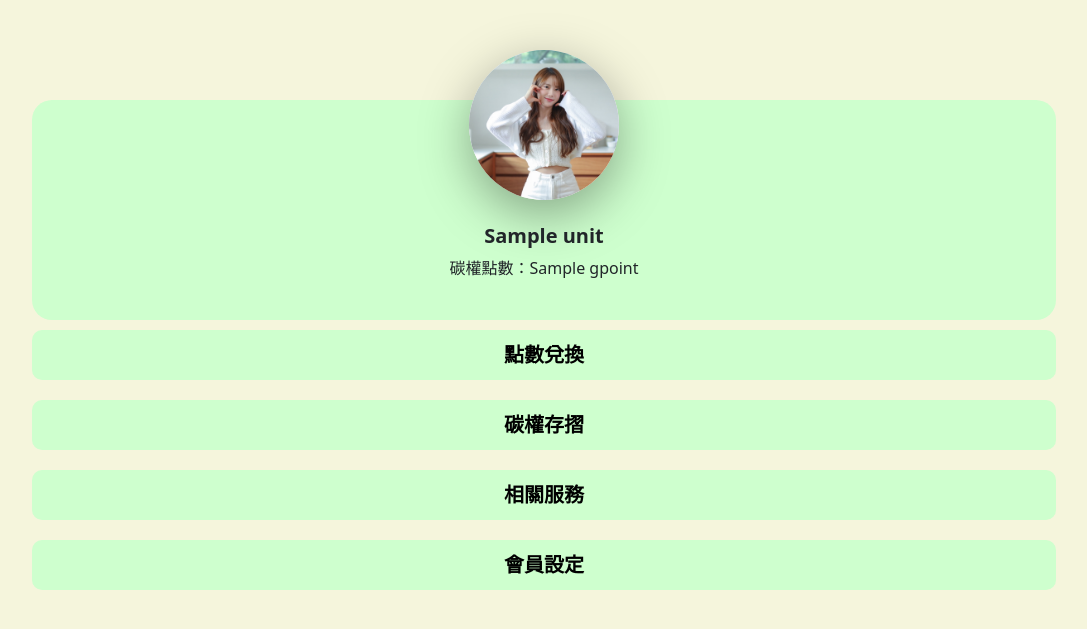
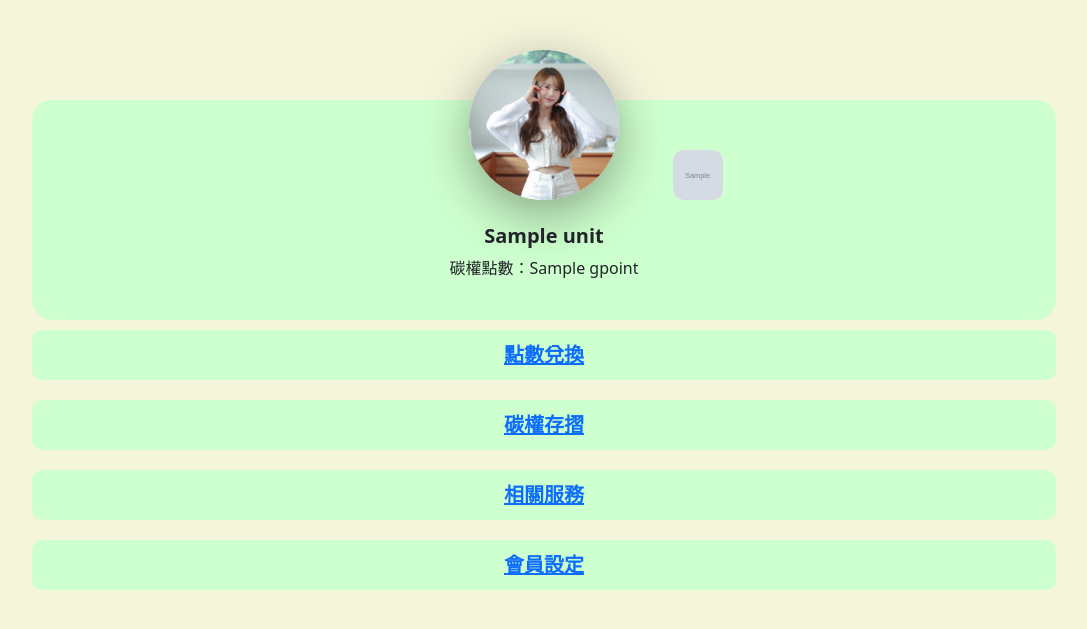
Before and after one commit to GaeunHome/SA, a Django app: template templates/member.html in a window 1280 px wide. Shown: the part 59-688 px from the top of the page, without its empty margins (96-1183 px from the left). Run offline with Django 4.2, Linux system fonts and the light colour scheme; the template is opened without the code that fills it: most values are stand-ins (such as "Sample title", 1, 10 or a date in 2020); grey boxes marked "Sample" are stand-in pictures.

Commit message:
介面優化

```diff
--- a/static/css/member.css
+++ b/static/css/member.css
@@ -10,6 +10,17 @@
     height: 220px;
     background: #CEFFCE;
     border-radius: 20px;
+}
+.memberbox a{
+    color: #000;
+}
+.memberbox a:hover{
+    color: #000;
+}
+.memberbox a p{
+    display: flex;
+    justify-content: flex-end;
+    font-size: 30px;
 }
 
 .imgbox{
@@ -55,6 +66,26 @@
     font-weight: 600;
 }
 
+.rank{
+    position: absolute;
+    left: 65%;
+    top: 50px;
+    transform: translateX(-50%);
+    width: 50px;
+    height: 50px;
+    background: white;
+    border-radius: 10px;
+    overflow: hidden;
+}
+.rank img{
+    position: absolute;
+    top: 0;
+    left: 0;
+    width: 100%;
+    height: 100%;
+    object-fit: cover;
+}
+
 .barcode{
     margin-top: 10px;
     text-align: center;
@@ -82,11 +113,9 @@
 .function-details{
     padding: 40px;
     text-align: center;
+    text-decoration: none;
     width: 100%;
-}
-.function-details a{
     font-size: 1.25em;
     font-weight: 600;
     color: #000;
-    text-decoration: none;
 }
--- a/templates/member.html
+++ b/templates/member.html
@@ -47,6 +47,7 @@
       </div>
     </div>
   </nav>
+
   <div align="center" class="memberbox-set">
     <div class="memberbox">
       <div class="imgbox">
@@ -55,9 +56,15 @@
       <div class="content">
         <div class="details">
           <h2>{{ unit.name }}</h2>
+          <div class="rank">
+            <img src="/static/img/{{present.rankimg}}">
+          </div>
           <span>碳權點數：{{ unit.GPOINT }}</span>
         </div>
       </div>
+      <a href="/ranklist/">
+        <p class="help"><ion-icon name="help-circle-outline"></ion-icon></p>
+      </a>
     </div>
   </div>
   <div class="imgbox-content-1">
@@ -91,7 +98,6 @@
       </div>
     </div>
   </div>
-
   <script src="https://cdn.jsdelivr.net/npm/bootstrap@5.2.3/dist/js/bootstrap.bundle.min.js"
     integrity="sha384-kenU1KFdBIe4zVF0s0G1M5b4hcpxyD9F7jL+jjXkk+Q2h455rYXK/7HAuoJl+0I4"
     crossorigin="anonymous"></script>
```
Also changed, not shown: myapp/views.py (+9 -0 lines), db.sqlite3.
